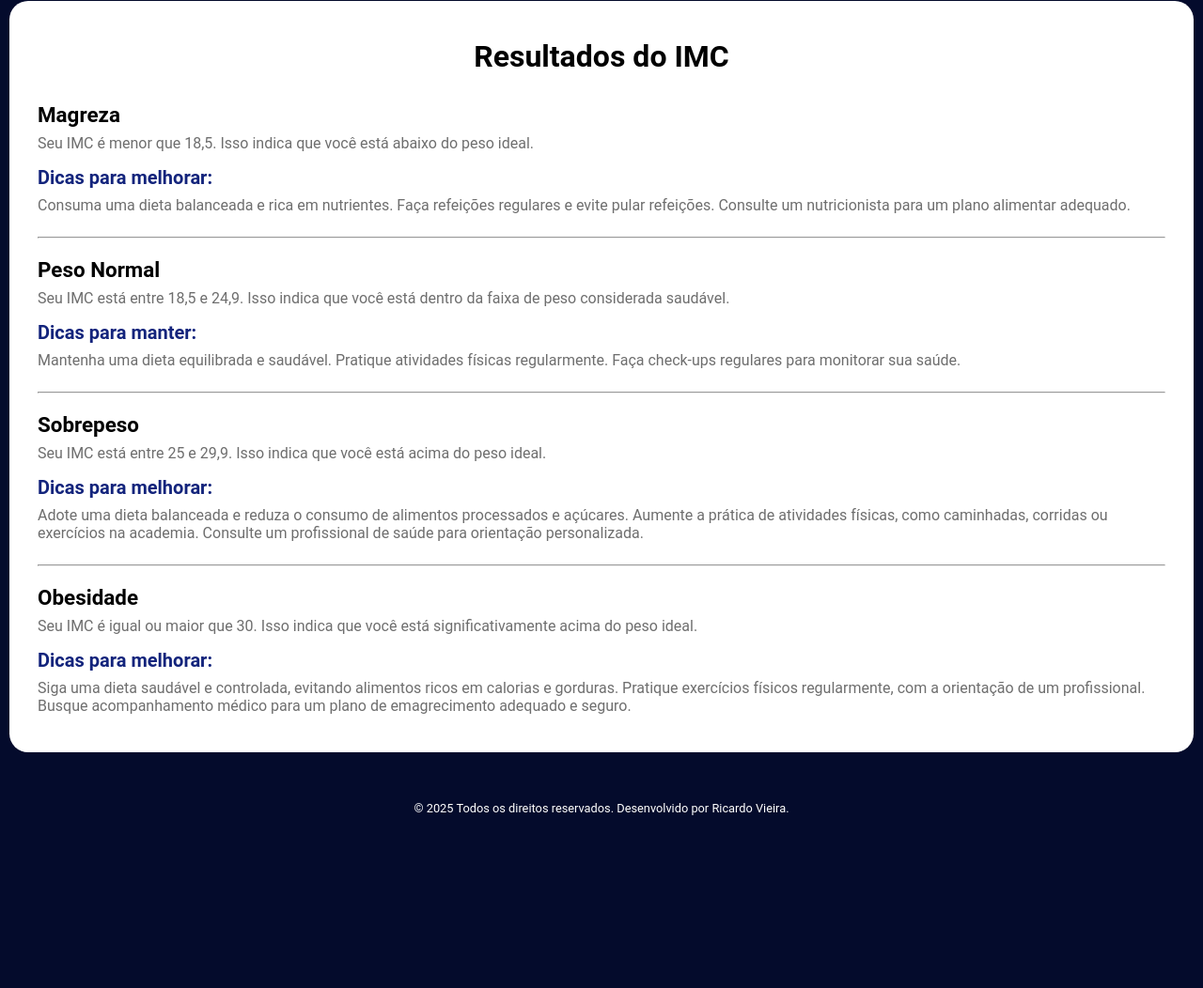
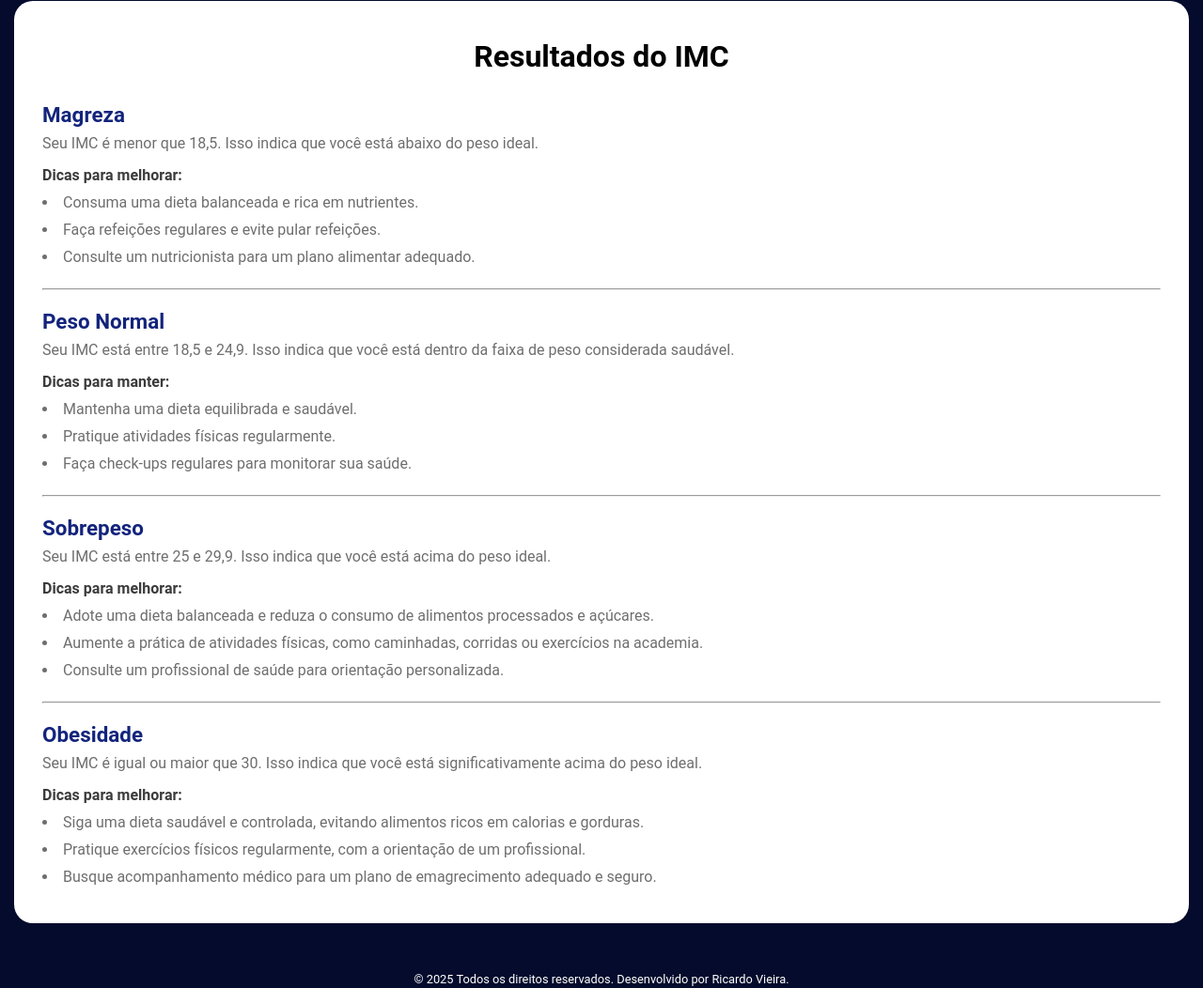
Before and after one commit to Ricardo-dev-00/Modulo-04-Calculadora-de-IMC, a plain HTML site: page index.html in a window 1280 px wide. Shown: the part 489-1541 px from the top of the page at 94% size. Before the commit the page ends 1359 px from the top, so only its background shows below. Drawn offline with Linux system fonts and the light colour scheme.

Commit message:
melhoria no texto dos resultados

```diff
--- a/index.html
+++ b/index.html
@@ -6,11 +6,9 @@
     <meta name="viewport" content="width=device-width, initial-scale=1.0">
     <meta name="author" content="Ricardo Vieira">
     <meta name="description"
-        content="Este trabalho tem como objetivo a criação de uma página web interativa para o cálculo do Índice de Massa Corporal (IMC), uma ferramenta amplamente utilizada para avaliar o estado nutricional de uma pessoa com base em seu peso e altura.">
+        content="Página web interativa para o cálculo do Índice de Massa Corporal (IMC), uma ferramenta amplamente utilizada para avaliar o estado nutricional de uma pessoa com base em seu peso e altura.">
     <title>Calculadora de IMC</title>
-
     <link rel="stylesheet" href="style.css">
-    <script src="calculardora_imc.js"></script>
 </head>
 
 <body>
@@ -31,51 +29,48 @@
     <section class="informacao">
         <h2>Resultados do IMC</h2>
         <h3>Magreza</h3>
-        <p>Seu IMC é menor que 18,5. Isso indica que você está abaixo do peso ideal.
-        </p> <strong>Dicas para melhorar:</strong>
-
-        <p> Consuma uma dieta balanceada e rica em nutrientes.
-            Faça refeições regulares e evite pular refeições.
-            Consulte um nutricionista para um plano alimentar adequado.
-        </p>
+        <p>Seu IMC é menor que 18,5. Isso indica que você está abaixo do peso ideal.</p>
+        <strong>Dicas para melhorar:</strong>
+        <ul>
+            <li>Consuma uma dieta balanceada e rica em nutrientes.</li>
+            <li>Faça refeições regulares e evite pular refeições.</li>
+            <li>Consulte um nutricionista para um plano alimentar adequado.</li>
+        </ul>
         <br>
         <hr>
         <h3>Peso Normal</h3>
         <p>Seu IMC está entre 18,5 e 24,9. Isso indica que você está dentro da faixa de peso considerada saudável.</p>
-
         <strong>Dicas para manter:</strong>
-
-        <p> Mantenha uma dieta equilibrada e saudável.
-            Pratique atividades físicas regularmente.
-            Faça check-ups regulares para monitorar sua saúde.
-        </p>
+        <ul>
+            <li>Mantenha uma dieta equilibrada e saudável.</li>
+            <li>Pratique atividades físicas regularmente.</li>
+            <li>Faça check-ups regulares para monitorar sua saúde.</li>
+        </ul>
         <br>
         <hr>
         <h3>Sobrepeso</h3>
         <p>Seu IMC está entre 25 e 29,9. Isso indica que você está acima do peso ideal.</p>
-
         <strong>Dicas para melhorar:</strong>
-
-        <p> Adote uma dieta balanceada e reduza o consumo de alimentos processados e açúcares.
-            Aumente a prática de atividades físicas, como caminhadas, corridas ou exercícios na academia.
-            Consulte um profissional de saúde para orientação personalizada.
-        </p>
+        <ul>
+            <li>Adote uma dieta balanceada e reduza o consumo de alimentos processados e açúcares.</li>
+            <li>Aumente a prática de atividades físicas, como caminhadas, corridas ou exercícios na academia.</li>
+            <li>Consulte um profissional de saúde para orientação personalizada.</li>
+        </ul>
         <br>
         <hr>
         <h3>Obesidade</h3>
         <p>Seu IMC é igual ou maior que 30. Isso indica que você está significativamente acima do peso ideal.</p>
-
         <strong>Dicas para melhorar:</strong>
-
-        <p> Siga uma dieta saudável e controlada, evitando alimentos ricos em calorias e gorduras.
-            Pratique exercícios físicos regularmente, com a orientação de um profissional.
-            Busque acompanhamento médico para um plano de emagrecimento adequado e seguro.
-        </p>
+        <ul>
+            <li>Siga uma dieta saudável e controlada, evitando alimentos ricos em calorias e gorduras.</li>
+            <li>Pratique exercícios físicos regularmente, com a orientação de um profissional.</li>
+            <li>Busque acompanhamento médico para um plano de emagrecimento adequado e seguro.</li>
+        </ul>
     </section>
+    <script src="calculardora_imc.js"></script>
     <footer>
         <p>&copy; 2025 Todos os direitos reservados. Desenvolvido por Ricardo Vieira.</p>
     </footer>
-
 </body>
 
 </html>
--- a/style.css
+++ b/style.css
@@ -7,7 +7,7 @@
 body {
     width: 100%;
     background-color: rgb(4, 11, 44);
-    padding: 0 10px;
+    padding: 0 15px;
     font-family: 'Roboto', sans-serif;
 }
 
@@ -60,6 +60,7 @@ button:hover {
     color: #fff;
 }
 
+/* section informacoes */
 .informacao {
     display: block;
     color: #000;
@@ -77,7 +78,7 @@ button:hover {
 }
 
 .informacao h3 {
-    color: #000;
+    color: rgb(19, 36, 124);
     font-size: 1.4rem;
     margin-top: 20px;
 }
@@ -89,9 +90,20 @@ button:hover {
     margin-top: 8px;
 }
 
+.informacao ul {
+    list-style-position: inside;
+}
+
+.informacao ul li {
+    color: #6e6e6e;
+    font-size: 1rem;
+    text-align: left;
+    margin-top: 10px;
+}
+
 .informacao strong {
-    color: rgb(19, 36, 124);
-    font-size: 20px;
+    color: #3b3b3b;
+    font-size: 16px;
     margin-top: 15px;
     display: block;
 }
```
